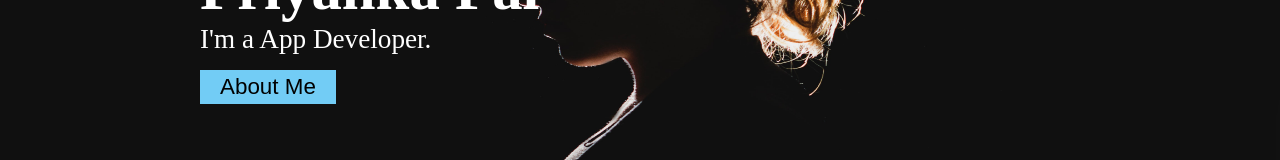
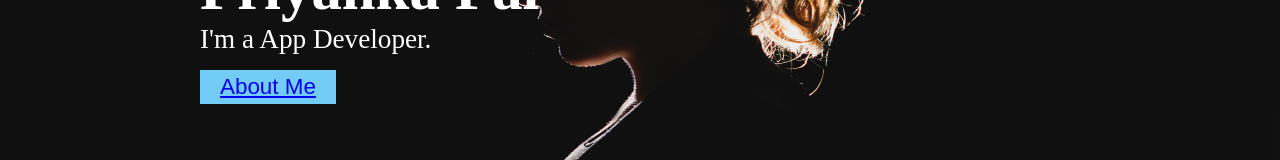
Before and after one commit to Codewithsandi/Build_Better.github.io, a plain HTML site: page index.html in a window 1280 px wide. Shown: the part 318-478 px from the top of the page. Drawn offline with Linux system fonts and the light colour scheme.

Commit message:
Update index.html

```diff
--- a/index.html
+++ b/index.html
@@ -26,7 +26,7 @@
         <h3 class="h2-primary">Hellow, I'm </h3>
         <h1 class="h-primary">Priyanka Pal</h1>
         <p>I'm a App Developer.</p>
-        <button class="btn">About Me</button>
+        <button class="btn"> <a href="#about-section">About Me</a></button>
     </section>
 
     <section id="Service-section">
```
